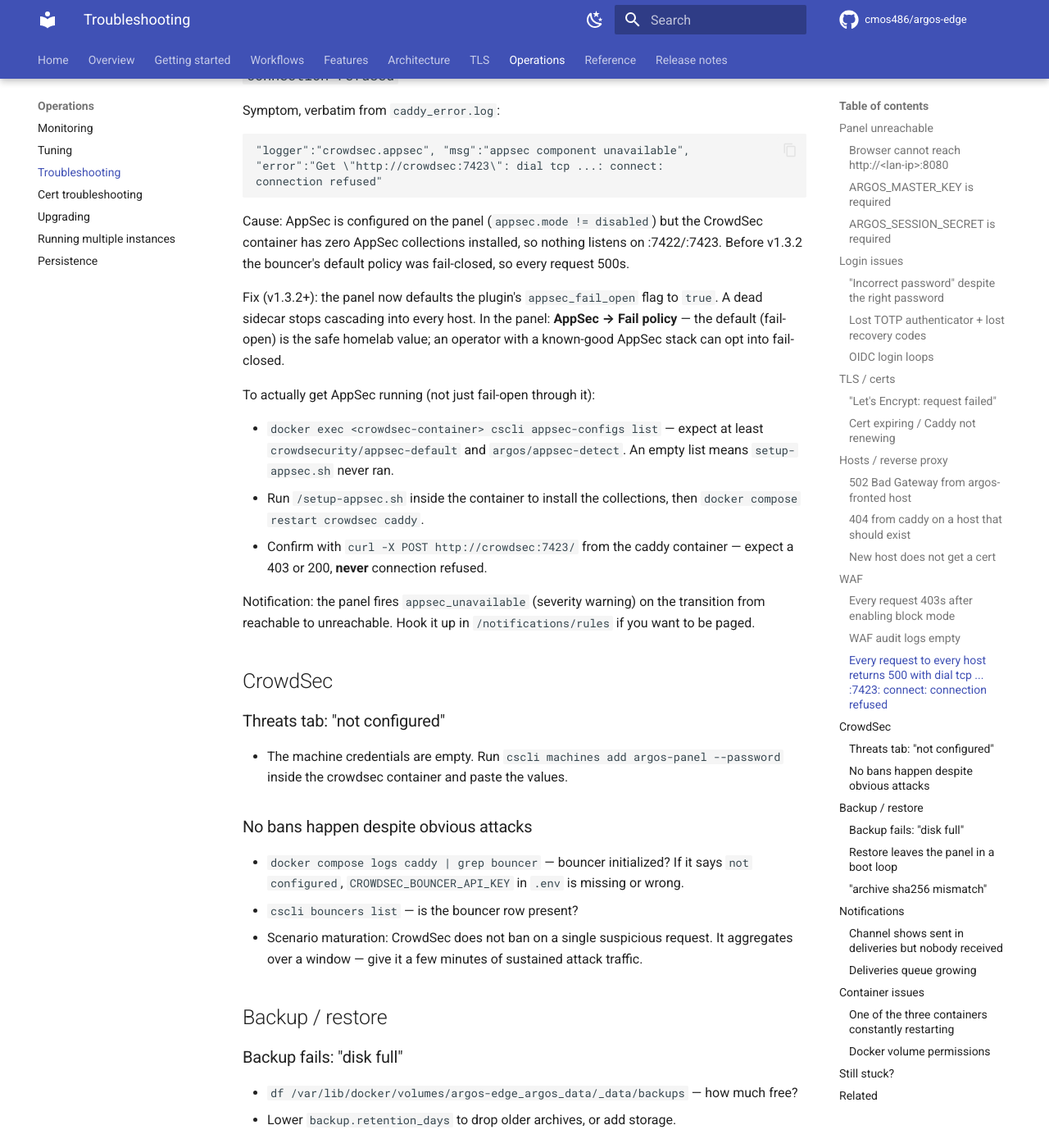
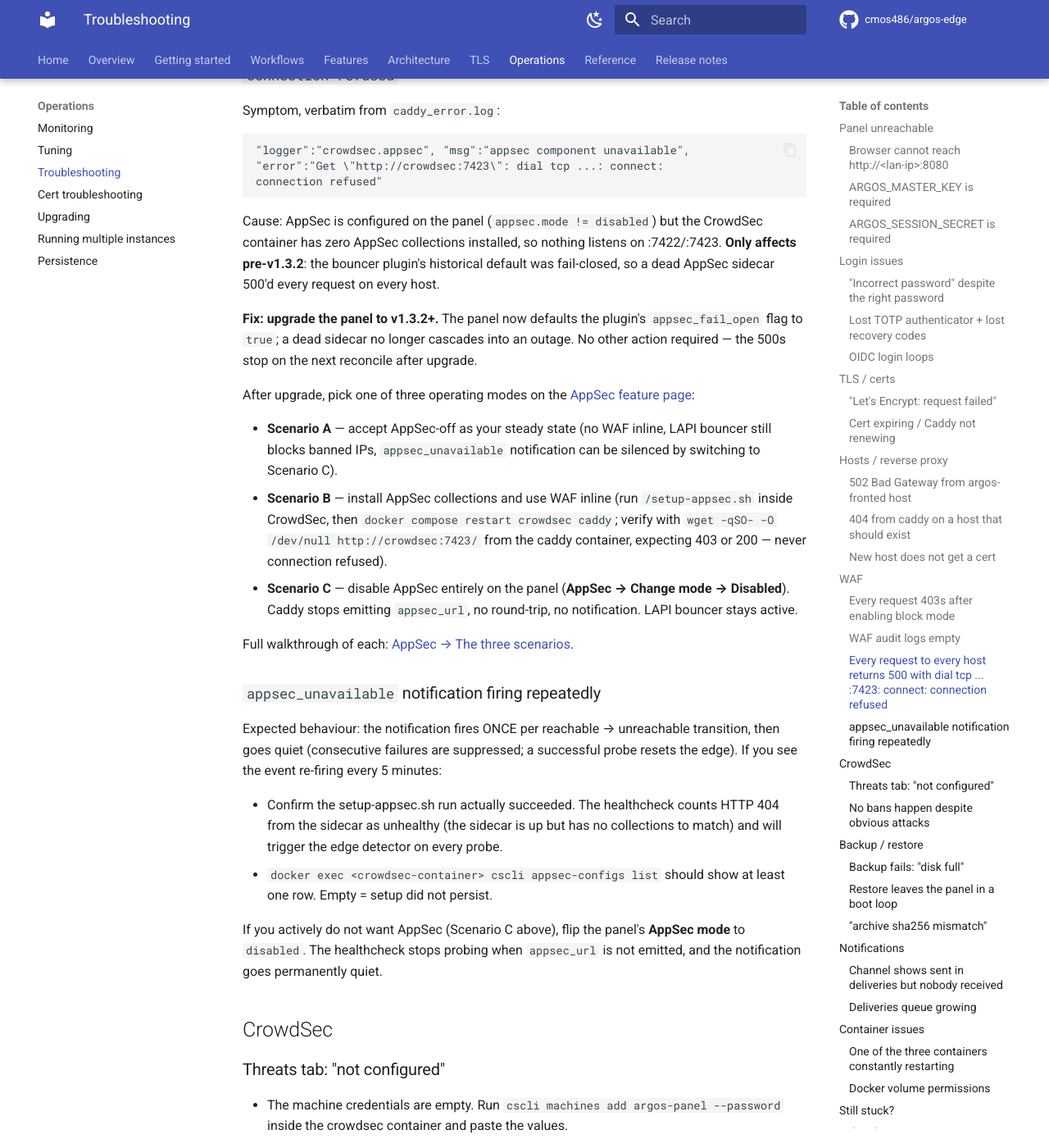
Before and after one commit to cmos486/argos-edge, an MkDocs documentation site: the page built from docs/operations/troubleshooting.md, in a window 1280 px wide and 1400 px high, scrolled down 3533 px. Shown: the whole window at 82% size. Built offline with MkDocs 1.6.1 and Material for MkDocs 9.7.7, drawn with Linux system fonts in a browser that asks for light colours; comment, search, counter and statistics services are not loaded.

Commit message:
docs: clarify AppSec setup and troubleshooting scenarios

```diff
--- a/docs/operations/troubleshooting.md
+++ b/docs/operations/troubleshooting.md
@@ -161,29 +161,50 @@
 
 Cause: AppSec is configured on the panel (`appsec.mode != disabled`)
 but the CrowdSec container has zero AppSec collections installed,
-so nothing listens on :7422/:7423. Before v1.3.2 the bouncer's
-default policy was fail-closed, so every request 500s.
+so nothing listens on :7422/:7423. **Only affects pre-v1.3.2**: the
+bouncer plugin's historical default was fail-closed, so a dead
+AppSec sidecar 500'd every request on every host.
 
-Fix (v1.3.2+): the panel now defaults the plugin's
-`appsec_fail_open` flag to `true`. A dead sidecar stops cascading
-into every host. In the panel: **AppSec → Fail policy** — the
-default (fail-open) is the safe homelab value; an operator with a
-known-good AppSec stack can opt into fail-closed.
+**Fix: upgrade the panel to v1.3.2+.** The panel now defaults the
+plugin's `appsec_fail_open` flag to `true`; a dead sidecar no
+longer cascades into an outage. No other action required — the
+500s stop on the next reconcile after upgrade.
 
-To actually get AppSec running (not just fail-open through it):
+After upgrade, pick one of three operating modes on the
+[AppSec feature page](../features/appsec.md):
 
-- `docker exec <crowdsec-container> cscli appsec-configs list` —
-  expect at least `crowdsecurity/appsec-default` and
-  `argos/appsec-detect`. An empty list means `setup-appsec.sh`
-  never ran.
-- Run `/setup-appsec.sh` inside the container to install the
-  collections, then `docker compose restart crowdsec caddy`.
-- Confirm with `curl -X POST http://crowdsec:7423/` from the caddy
-  container — expect a 403 or 200, **never** connection refused.
+- **Scenario A** — accept AppSec-off as your steady state (no WAF
+  inline, LAPI bouncer still blocks banned IPs, `appsec_unavailable`
+  notification can be silenced by switching to Scenario C).
+- **Scenario B** — install AppSec collections and use WAF inline
+  (run `/setup-appsec.sh` inside CrowdSec, then
+  `docker compose restart crowdsec caddy`; verify with
+  `wget -qSO- -O /dev/null http://crowdsec:7423/` from the caddy
+  container, expecting 403 or 200 — never connection refused).
+- **Scenario C** — disable AppSec entirely on the panel (**AppSec
+  → Change mode → Disabled**). Caddy stops emitting `appsec_url`,
+  no round-trip, no notification. LAPI bouncer stays active.
 
-Notification: the panel fires `appsec_unavailable` (severity
-warning) on the transition from reachable to unreachable. Hook it
-up in `/notifications/rules` if you want to be paged.
+Full walkthrough of each: [AppSec → The three scenarios](../features/appsec.md#the-three-scenarios).
+
+### `appsec_unavailable` notification firing repeatedly
+
+Expected behaviour: the notification fires ONCE per reachable →
+unreachable transition, then goes quiet (consecutive failures are
+suppressed; a successful probe resets the edge). If you see the
+event re-firing every 5 minutes:
+
+- Confirm the setup-appsec.sh run actually succeeded. The
+  healthcheck counts HTTP 404 from the sidecar as unhealthy (the
+  sidecar is up but has no collections to match) and will trigger
+  the edge detector on every probe.
+- `docker exec <crowdsec-container> cscli appsec-configs list`
+  should show at least one row. Empty = setup did not persist.
+
+If you actively do not want AppSec (Scenario C above), flip the
+panel's **AppSec mode** to `disabled`. The healthcheck stops
+probing when `appsec_url` is not emitted, and the notification
+goes permanently quiet.
 
 ## CrowdSec
 
```
Also changed, not shown: docs/features/appsec.md (added, +226 -0 lines), docs/features/crowdsec.md (+7 -1 lines), docs/features/waf.md (+7 -0 lines).
